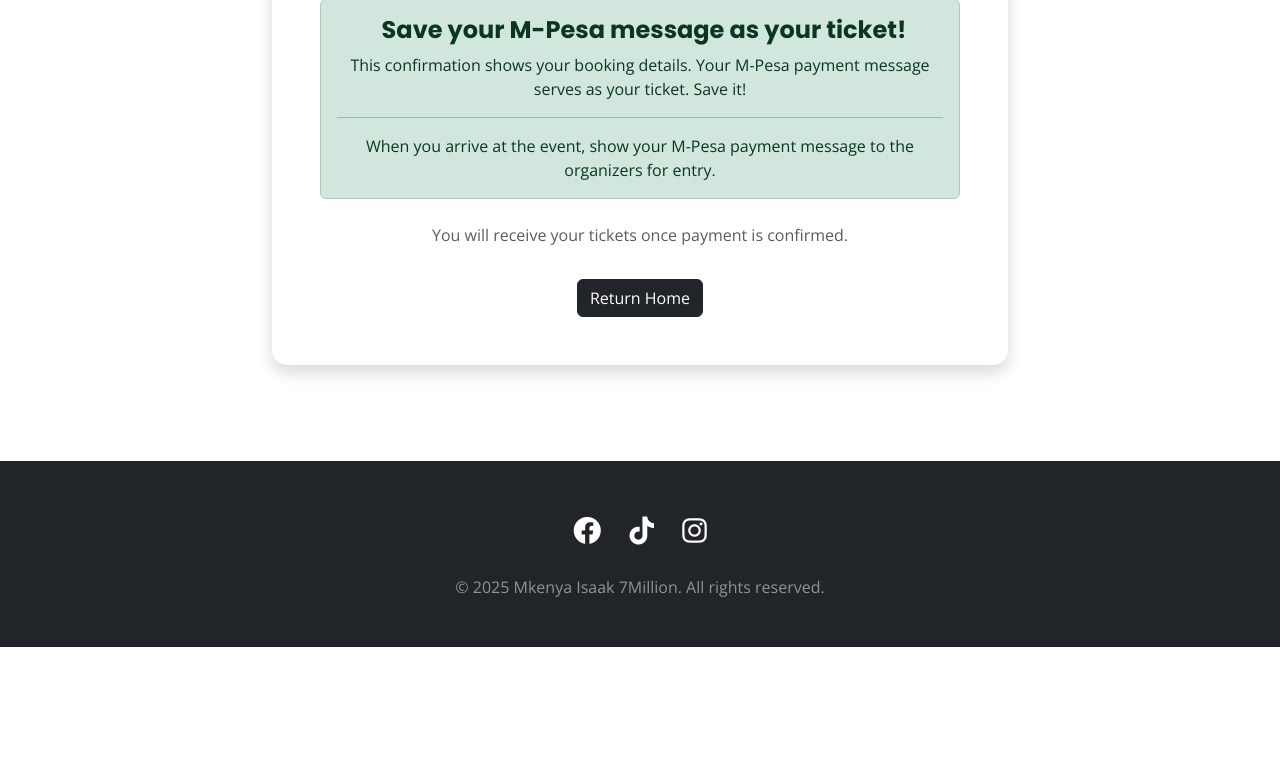
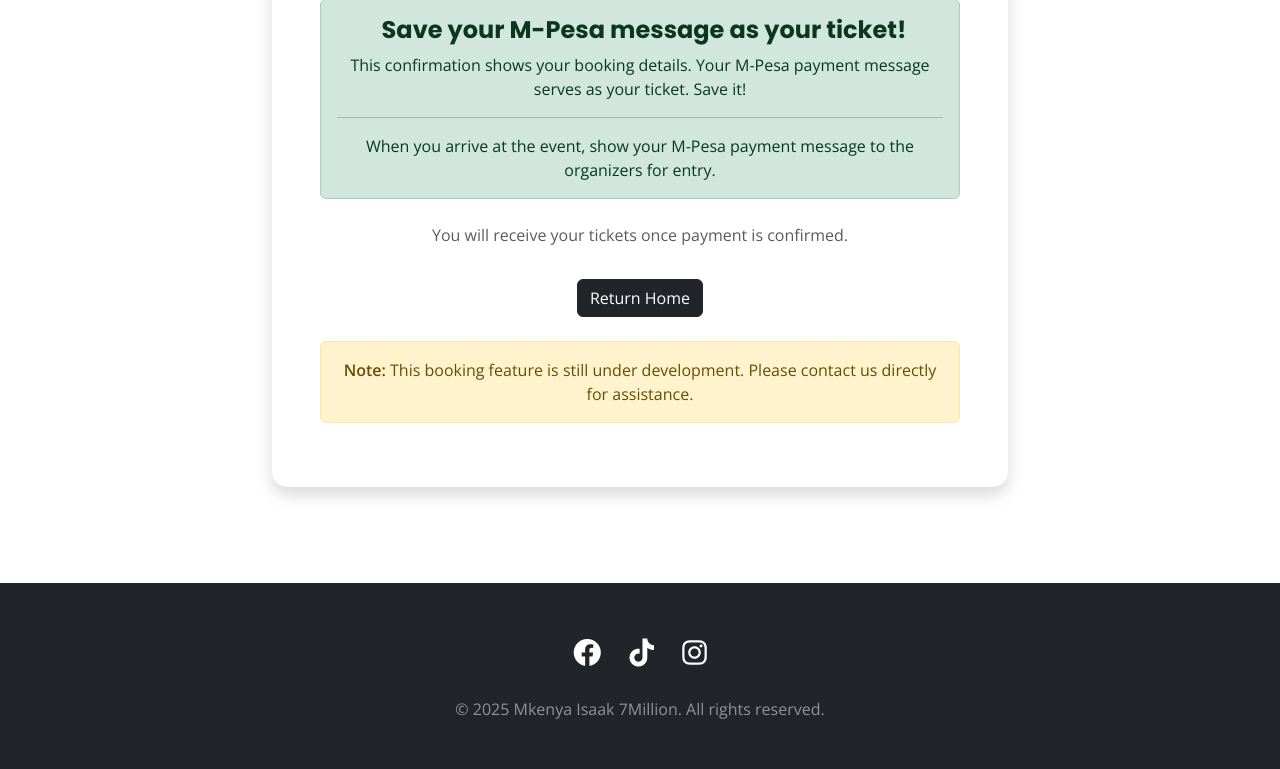
Before and after one commit to kri1987s/mkenyaisaak, a Django app: template events/templates/events/booking_confirmation.html in a window 1280 px wide. Shown: the part 942-1711 px from the top of the page. Before the commit the page ends 1589 px from the top, so only its background shows below. Run offline with Django 5.2, Linux system fonts and the light colour scheme; the template is opened without the code that fills it, so the values that code supplies are empty; parts of the project's set-up code (start-up, migrations or seed data) failed here and were passed over.

Commit message:
Add development notice to booking confirmation page
Co-authored-by: Qwen-Coder <qwen-coder@alibabacloud.com>

```diff
--- a/events/templates/events/booking_confirmation.html
+++ b/events/templates/events/booking_confirmation.html
@@ -72,6 +72,10 @@
                     </p>
 
                     <a href="{% url 'core:home' %}" class="btn btn-dark mt-3">Return Home</a>
+
+                    <div class="alert alert-warning mt-4">
+                        <p class="mb-0"><strong>Note:</strong> This booking feature is still under development. Please contact us directly for assistance.</p>
+                    </div>
                 </div>
             </div>
         </div>
```
